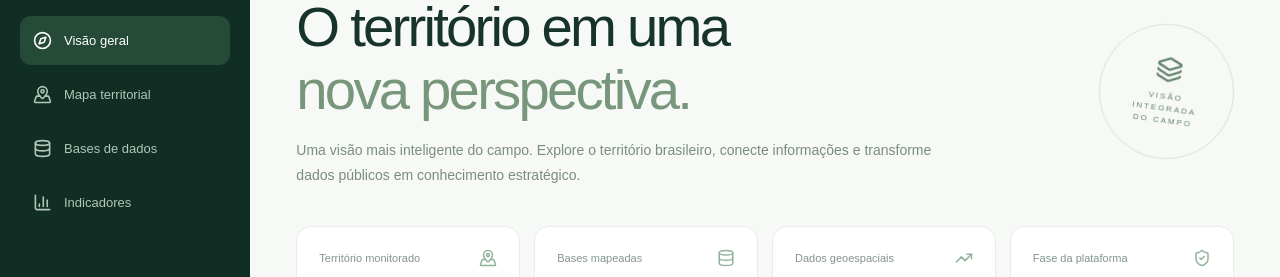
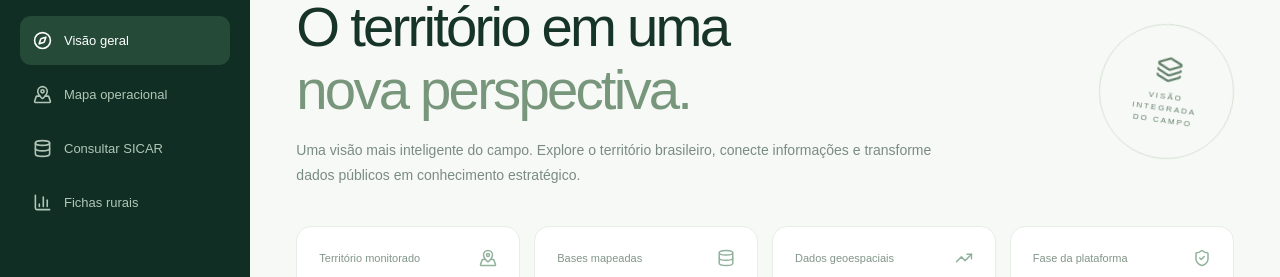
Before and after one commit to liberatogrupo/liberatofazendas, a Next.js app in the folder apps/web/: page / in a window 1280 px wide. Shown: the part 161-438 px from the top of the page. Built offline with nearby package versions, Linux system fonts and the light colour scheme; no server answers.

Commit message:
fix(web): expose operational map and CAR routes in main navigation

```diff
--- a/apps/web/src/app/page.tsx
+++ b/apps/web/src/app/page.tsx
@@ -15,9 +15,9 @@ export default function Home() {
       <div className="sidebar-heading">ESPAÇO DE TRABALHO</div>
       <nav className="nav">
         <a href="#visao-geral" className="nav-item active"><Compass size={19}/> Visão geral</a>
-        <a href="#territorio" className="nav-item"><MapPinned size={19}/> Mapa territorial</a>
-        <a href="#fontes" className="nav-item"><Database size={19}/> Bases de dados</a>
-        <a href="#indicadores" className="nav-item"><BarChart3 size={19}/> Indicadores</a>
+        <a href="/operacional/" className="nav-item"><MapPinned size={19}/> Mapa operacional</a>
+        <a href="/sicar/" className="nav-item"><Database size={19}/> Consultar SICAR</a>
+        <a href="/consultar/" className="nav-item"><BarChart3 size={19}/> Fichas rurais</a>
       </nav>
       <div className="sidebar-bottom"><div className="secure-icon"><ShieldCheck size={20}/></div><div><strong>Dados públicos</strong><span>Transparência e inteligência</span></div></div>
     </aside>
```
